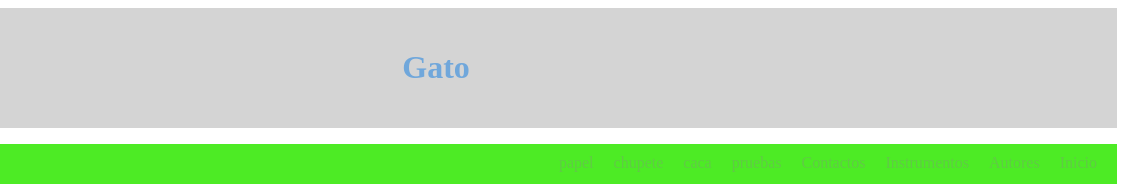
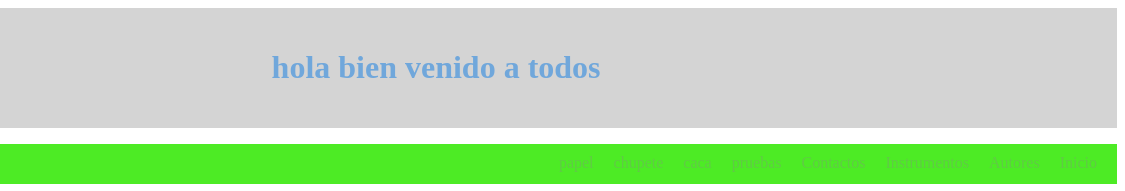
Before and after one commit to javiPruebas/PracticaGit, a plain HTML site: page index.html in a window 1280 px wide. Shown: the top 191 px of the page, 155-1280 px from the left. Drawn offline with Linux system fonts and the light colour scheme.

Commit message:
Cambie el titulo por una bienvenida

```diff
--- a/index.html
+++ b/index.html
@@ -17,7 +17,7 @@
 		<div id="contenedor">
 		<header>
 			<img src="img/gato.jpg">
-			<h1 id="titulo1">Gato</h1>
+			<h1 id="titulo1">hola bien venido a todos</h1>
 		</header>
 
 		<nav>
```
